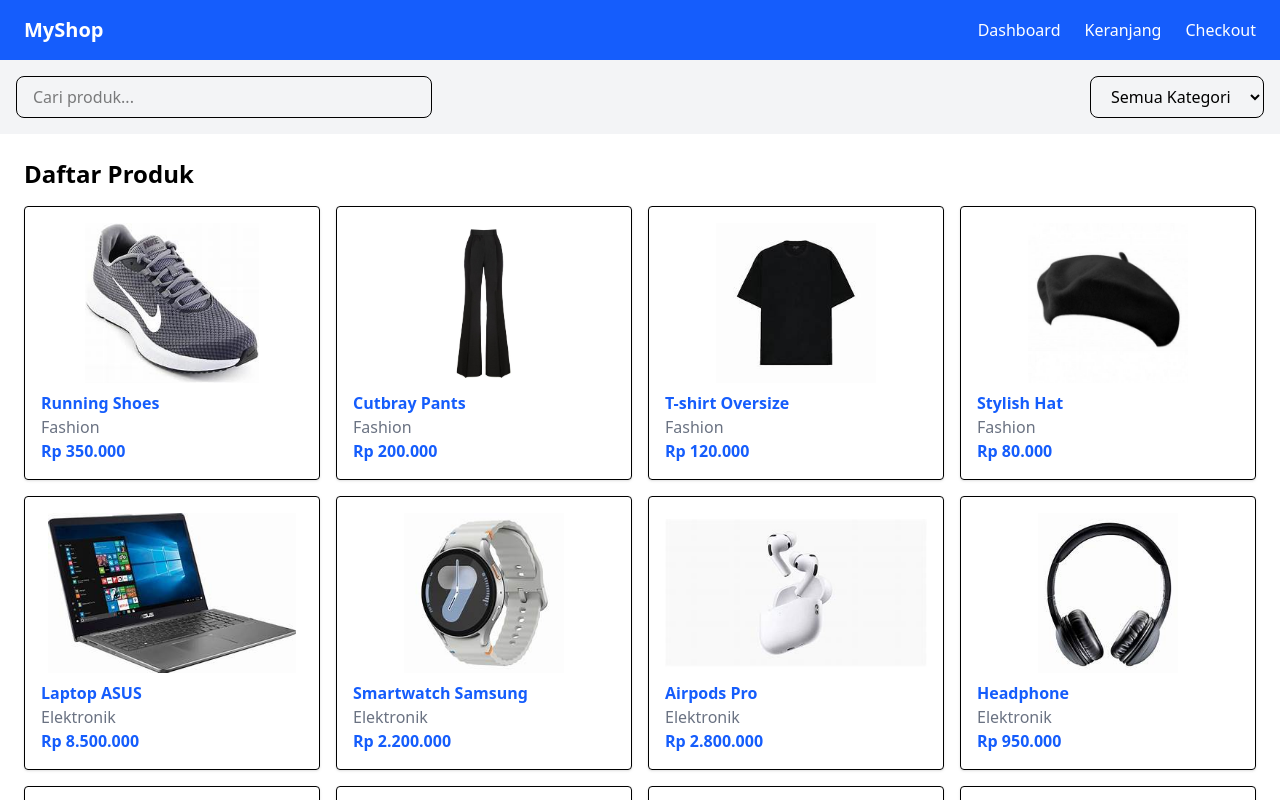
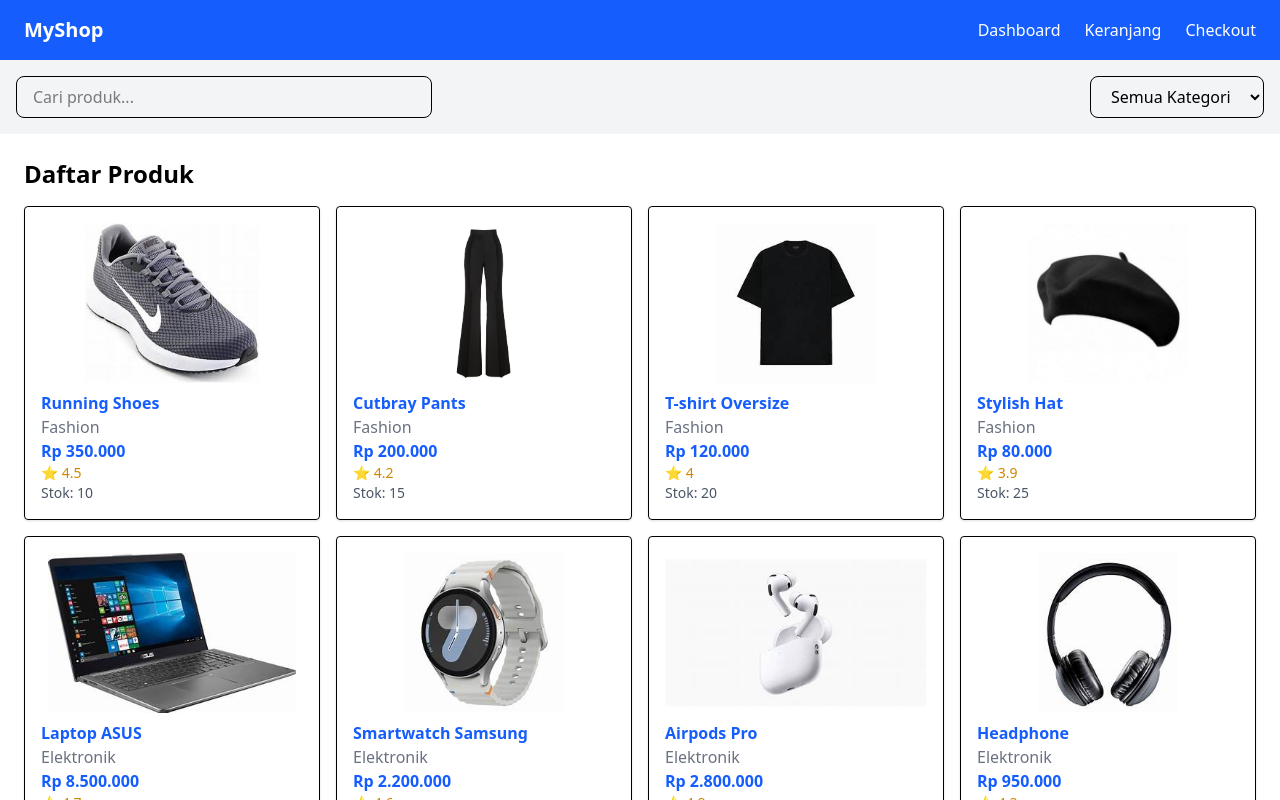
Before and after one commit to KadekRistaDwipurnamii/Project-Web-React-E-commerce-, a React (Vite) app: page / in a window 1280 px wide. Shown: the top 800 px of the page. Built offline with nearby package versions, Linux system fonts and the light colour scheme.

Commit message:
Update Dashboard.jsx

```diff
--- a/src/pages/frontpages/Dashboard.jsx
+++ b/src/pages/frontpages/Dashboard.jsx
@@ -36,6 +36,10 @@
               <p className="text-blue-600 font-bold">
                 Rp {p.price.toLocaleString("id-ID")}
               </p>
+
+              {/* Tambahan Rating dan Stok */}
+              <p className="text-sm text-yellow-600">⭐ {p.rating}</p>
+              <p className="text-sm text-gray-600">Stok: {p.stock}</p>
             </div>
           ))}
         </div>
```
